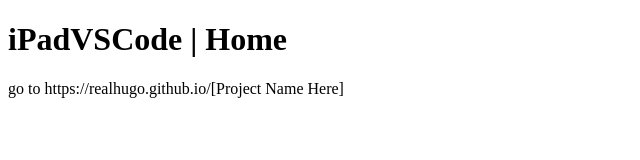
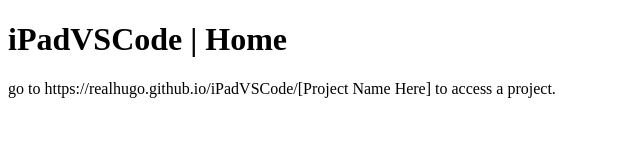
Before and after one commit to realhugo/iPadVSCode, a plain HTML site: page index.html in a window 1280 px wide. Shown: the whole page, without its empty margins (0-640 px from the left). Drawn offline with Linux system fonts and the light colour scheme.

Commit message:
Finished Github Pages Home

```diff
--- a/index.html
+++ b/index.html
@@ -7,6 +7,6 @@
 </head>
 <body>
     <h1>iPadVSCode | Home</h1>
-    <p>go to https://realhugo.github.io/[Project Name Here]</p>
+    <p>go to https://realhugo.github.io/iPadVSCode/[Project Name Here] to access a project.</p>
 </body>
 </html>
```
